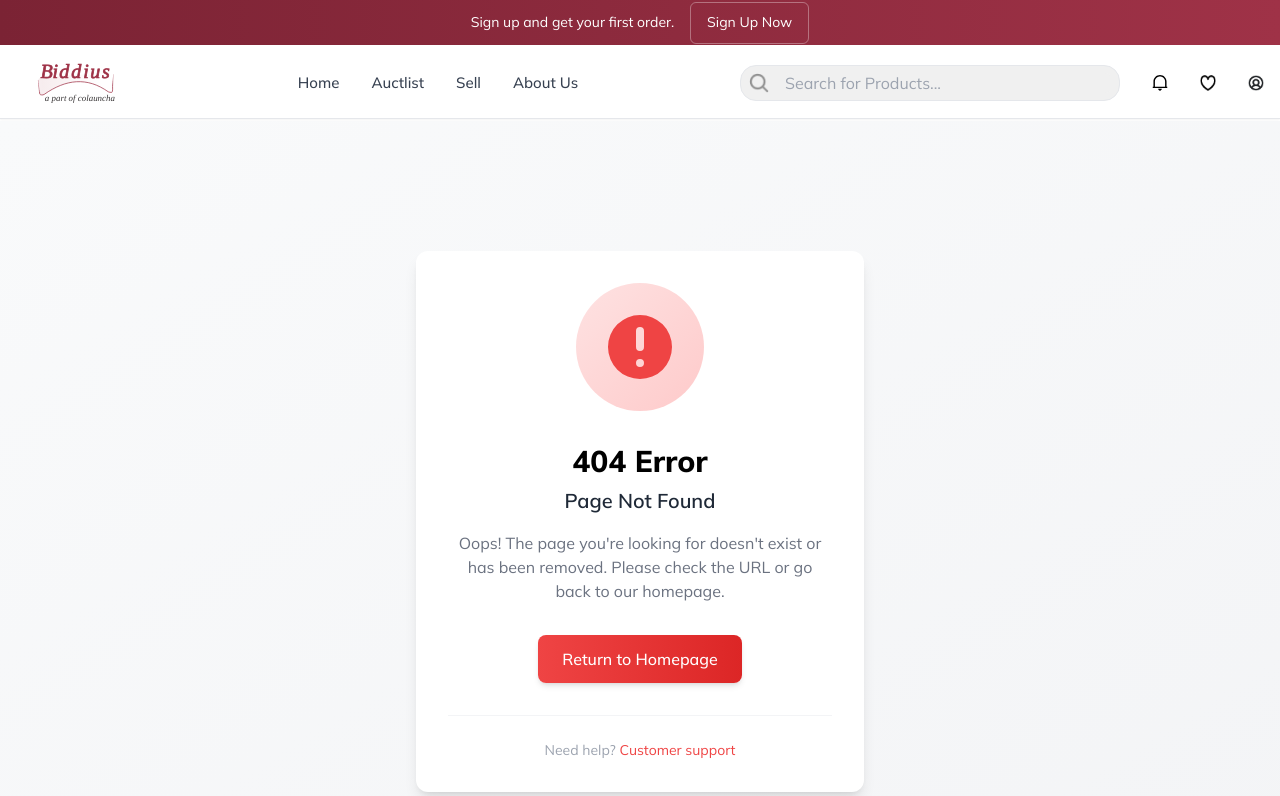
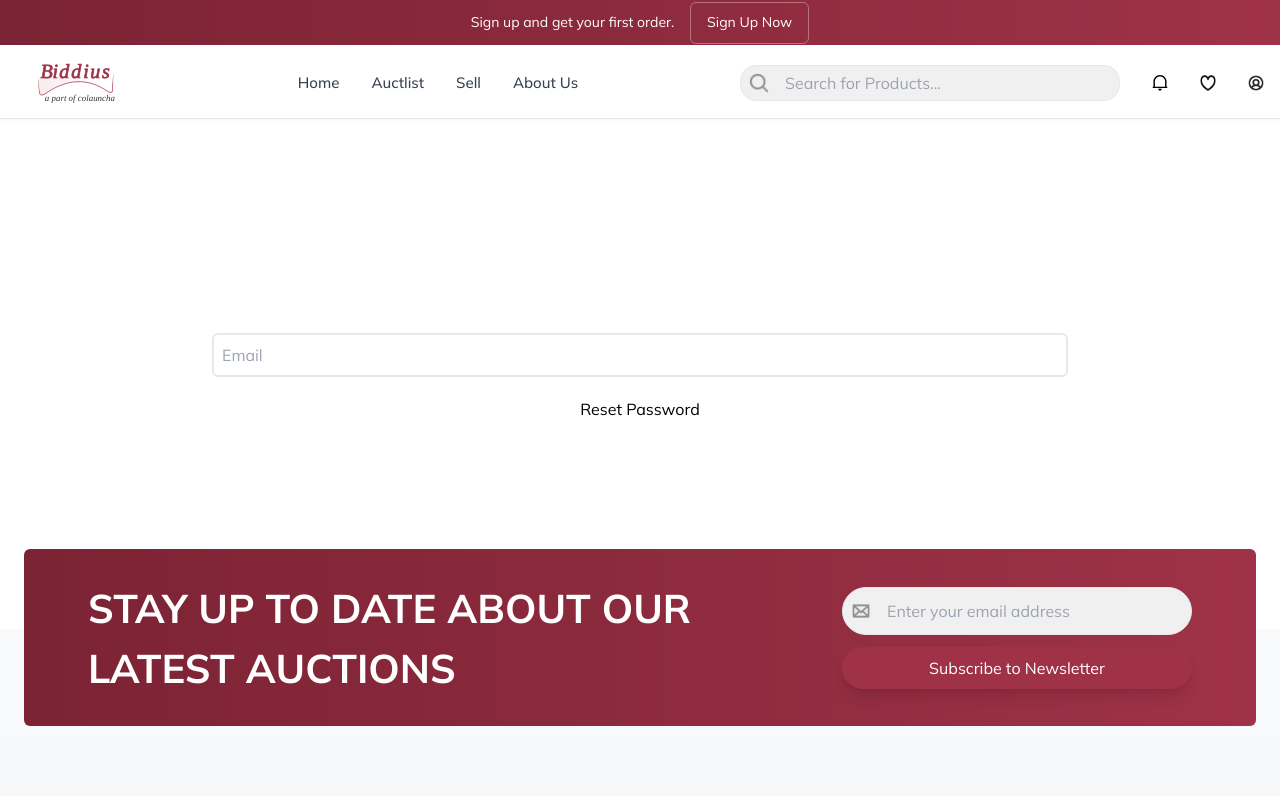
Before and after one commit to Colauncha/Auctora-Frontend, a React (Vite) app: page /forgot-password in a window 1280 px wide. Shown: the top 796 px of the page. Built offline with nearby package versions, Linux system fonts and the light colour scheme.

Commit message:
ForgotPassword / Password validation

```diff
--- a/src/App.jsx
+++ b/src/App.jsx
@@ -7,6 +7,11 @@ import AboutUs from "../src/Pages/About/About";
 import Footer from "./Pages/Home/Footer";
 import SignUp from "./Pages/Auth/SignUp";
 import SignIn from "./Pages/Auth/SignIn";
+import ForgotPassword from "./Pages/Auth/ForgotPassword";
+// import ResetPassword from "./Pages/Auth/ResetPassword";
+
+
+
 import ViewAll from "./Pages/Views/ViewAll";
 import CategoryResult from "./Pages/Category/CategoryResult";
 import DetailPage from "./Pages/Detail/Detail";
@@ -52,6 +57,7 @@ import TermsCondition from "./Pages/Terms & Privacy Policy/TermsCondition";
 // For all pages to start from top
 import ScrollToTop from "./Components/ScrollToTop";
 
+
 const App = () => {
   return (
     <div>
@@ -76,6 +82,11 @@ const App = () => {
         {/* Auth Routes */}
         <Route path="/sign-up" element={<SignUp />} />
         <Route path="/sign-in" element={<SignIn />} />
+
+        <Route path="/forgot-password" element={<ForgotPassword />} />
+        {/* <Route path="/reset-password" element={<ResetPassword />} /> */}
+
+
 
         {/* Verification Routes */}
         {/* <Route path="/otp" element={<Otp />} /> */}
--- a/src/Components/auth/AuthFormSginIn.jsx
+++ b/src/Components/auth/AuthFormSginIn.jsx
@@ -1,3 +1,203 @@
+// import { google_auth } from "../../Constants";
+// import PropTypes from 'prop-types';
+// import Button from "../Button";
+// import Input from "./Input";
+// import useModeStore from "../../Store/Store";
+// import { useNavigate } from "react-router-dom";
+// import Loader from "../../assets/loader";
+// import {useState} from "react"
+// import useAuthStore from "../../Store/AuthStore";
+// import style from "./css/auth.module.css";
+// import { current } from "../../utils";
+// import { FaEyeSlash } from "react-icons/fa";
+// import ForgotPassword from "../../Pages/Auth/ForgotPassword";
+
+
+
+// const AuthFormSginIn = ({ heading }) => {
+//   const { isMobile } = useModeStore();
+//   const navigate = useNavigate();
+
+//   // States of the applications
+//   const [email, setEmail] = useState("")
+//   const [password, setPassword] = useState("")
+//   // const [checked, setChecked] = useState(true)
+//   const [alertT, setAlert] = useState({isAlert: false, level: 'warn', message: ""});
+//   const [loading, setLoading]=useState(false)
+//   const login = useAuthStore((state) => state.login);
+//   const [isHarshed, setIsHarshed] = useState(false);
+
+//   const submit = async (e) => {
+//     e.preventDefault();
+//     setLoading(true);
+
+//     const data = {
+//       identifier: email,
+//       password
+//     }
+
+//     const validatePassword = (pwd) => {
+//       const startsWithCapital = /^[A-Z]/.test(pwd);
+//       const hasMinLength = pwd.length >= 8;
+//       const hasNumber = /\d/.test(pwd);
+//       const hasSpecialChar = /[!@#$%^&*()_+[\]{};':"\\|,.<>/?-]/.test(pwd);
+
+//       return startsWithCapital && hasMinLength && hasNumber && hasSpecialChar;
+//     };
+
+//     const handleSubmit = (e) => {
+//       e.preventDefault();
+
+//       if (!validatePassword(password)) {
+//         setError(
+//           "Password must start with a capital letter, be at least 8 characters, include a number and a special character."
+//         );
+//         return;
+//       }
+//       setError("");
+//     };
+
+//     console.log(JSON.stringify(data))
+//     let endpoint = `${current}users/login`;
+
+//     try {
+//       const response = await fetch(endpoint, {
+//        method: "POST",
+//        headers: {
+//         'Content-Type':'application/json',
+//        },
+//        body: JSON.stringify(data),
+//        credentials: "include",
+//       });
+//       if (response.ok){
+//         const data = await response.json();
+//         console.log('Login Successful', data);
+//         localStorage.setItem('token', JSON.stringify(data.data.token));
+//         setAlert({isAlert: true, level: "success", message: "Log In Successful"})
+//         setTimeout(() => {
+//           login(data.data.token.split('.')[0])
+//           setLoading(false)
+//           sessionStorage.getItem('email-otp') ? navigate('/otp') : navigate('/dashboard')
+//         }, 500)
+//       } else{
+//         const errorData = await response.json();
+//         console.error('Login Failed: ', errorData);
+//         setTimeout(() => {
+//           setLoading(false)
+//           setAlert({isAlert: true, message: `${errorData.message}: ${errorData.detail}`})
+//         }, 500)
+//       }
+//     } catch (error) {
+//       console.error('Error during Login', error)
+//       setTimeout(() => {
+//         setLoading(false)
+//         setAlert({isAlert: true, message: error.message})
+//       }, 500)
+//     }
+//   };
+
+//   const signUp = () => {
+//     navigate("/sign-up");
+//   };
+//   return (
+//     <div className="w-[620px] h-[500px] p-10 bg-white rounded-tl-md rounded-bl-md">
+//       <form >
+//         {loading && <Loader />}
+//         <div className={
+//           `${alertT.isAlert ? style.alertShow : style.alertNone}
+//            ${alertT.level === 'success' ? style.alertSuccess : ''}
+//           `
+//         }>{alertT.message}</div>
+//         <fieldset className="flex flex-col gap-3">
+//           <legend className="text-[30px] font-[700] text-[#9f3247]">
+//             {heading}
+//           </legend>
+//           {isMobile && (
+//             <div className="flex items-center gap-1">
+//               <p className="text-[#848a8f] text-[12px]">
+//                 Don&apos;t have an account?{" "}
+//               </p>
+//               <span
+//                 className="text-[#de506d] text-[12px] cursor-pointer"
+//                 onClick={signUp}
+//               >
+//                 Sign Up
+//               </span>
+//             </div>
+//           )}
+//           <Input
+//             title={`Email`}
+//             id={`email`}
+//             value={email}
+//             type={`email`}
+//             htmlFor={`email`}
+//             className={`focus:outline-[#9f3248]`}
+//             onChange={(e) => {
+//               setAlert({isAlert: false, message: ""})
+//               setEmail(e.target.value)
+//             }}
+//           />
+//           <div className="relative border-2 flex w-full ">
+//           <Input
+//             title={`Password`}
+//             id={`password`}
+//             // type={`password`}
+//             type={isHarshed ? "text" : "password"}
+//             htmlFor={`password`}
+//             value={password}
+//             className={`focus:outline-[#9f3248] w-full`}
+//             onChange={(e) => {
+//               setAlert({isAlert: false, message: ""})
+//               setPassword(e.target.value)
+//             }}
+//           />
+//           <FaEyeSlash className="absolute right-1 top-3 cursor-pointer w-[10%]" onClick={()=>setIsHarshed(!isHarshed)} />
+
+//           </div>
+
+
+//           {/* <div className="flex items-center  gap-4">
+//             <Input
+//               id={`checkbox`}
+//               type={`checkbox`}
+//               htmlFor={`checkbox`}
+//               className={`focus:outline-none`}
+//               value={checked}
+//               onChange={(e)=>setChecked(e.target.checked)}
+//             />
+//             <p className="text-[#848a8f]">Remember Me</p>
+//           </div> */}
+//           <Button
+//             label={`Login`}
+//             onClick={submit }
+//             className={`hover:bg-[#de506d]`}
+//             disabled={loading}
+//           >{loading ? "Submitting": "Logged IN"}</Button>
+//         </fieldset>
+//       </form>
+//       <div className="flex flex-col gap-3 mt-2 items-center">
+//         <p>Or Login with</p>
+//         <div className="flex items-center gap-3">
+//           <img src={google_auth} alt="" className="w-10 h-10 cursor-pointer" />
+//         </div>
+//       </div>
+
+//       <div className="flex justify-center items-center">
+//       <ForgotPassword heading="Login" showForgotPassword={true} />
+//     </div>
+
+//     </div>
+//   );
+// };
+// AuthFormSginIn.propTypes = {
+//   heading: PropTypes.string.isRequired,
+// };
+
+// export default AuthFormSginIn;
+
+
+
+
 import { google_auth } from "../../Constants";
 import PropTypes from 'prop-types';
 import Button from "../Button";
@@ -5,87 +205,105 @@ import Input from "./Input";
 import useModeStore from "../../Store/Store";
 import { useNavigate } from "react-router-dom";
 import Loader from "../../assets/loader";
-import {useState} from "react"
+import { useState } from "react";
 import useAuthStore from "../../Store/AuthStore";
 import style from "./css/auth.module.css";
 import { current } from "../../utils";
+import { FaEyeSlash } from "react-icons/fa";
 
-const AuthFormSginIn = ({ heading }) => {
+const AuthFormSignIn = ({ heading }) => {
   const { isMobile } = useModeStore();
   const navigate = useNavigate();
 
-  // States of the applications
-  const [email, setEmail] = useState("")
-  const [password, setPassword] = useState("")
-  // const [checked, setChecked] = useState(true)
-  const [alertT, setAlert] = useState({isAlert: false, level: 'warn', message: ""});
-  const [loading, setLoading]=useState(false)
+  const [email, setEmail] = useState("");
+  const [password, setPassword] = useState("");
+  const [isHarshed, setIsHarshed] = useState(false);
+  const [error, setError] = useState("");
+  const [alertT, setAlert] = useState({ isAlert: false, level: 'warn', message: "" });
+  const [loading, setLoading] = useState(false);
+
   const login = useAuthStore((state) => state.login);
+
+  const signUp = () => navigate("/sign-up");
+  const forgotPassword = () => navigate("/forgot-password");
+
+  const validatePassword = (pwd) => {
+    const startsWithCapital = /^[A-Z]/.test(pwd);
+    const hasMinLength = pwd.length >= 8;
+    const hasNumber = /\d/.test(pwd);
+    const hasSpecialChar = /[!@#$%^&*()_+[\]{};':"\\|,.<>/?-]/.test(pwd);
+
+    return startsWithCapital && hasMinLength && hasNumber && hasSpecialChar;
+  };
 
   const submit = async (e) => {
     e.preventDefault();
+    setError("");
     setLoading(true);
+
+    if (!validatePassword(password)) {
+      setLoading(false);
+      setError("Password must start with a capital letter, be at least 8 characters, include a number and a special character.");
+      return;
+    }
 
     const data = {
       identifier: email,
       password
-    }
+    };
 
-    console.log(JSON.stringify(data))
     let endpoint = `${current}users/login`;
 
     try {
       const response = await fetch(endpoint, {
         method: "POST",
         headers: {
-        'Content-Type':'application/json',
+          'Content-Type': 'application/json',
         },
         body: JSON.stringify(data),
         credentials: "include",
       });
-      if (response.ok){
+
+      if (response.ok) {
         const data = await response.json();
-        console.log('Login Successful', data);
         localStorage.setItem('token', JSON.stringify(data.data.token));
-        setAlert({isAlert: true, level: "success", message: "Log In Successful"})
+        setAlert({ isAlert: true, level: "success", message: "Log In Successful" });
+
         setTimeout(() => {
-          login(data.data.token.split('.')[0])
-          setLoading(false)
-          sessionStorage.getItem('email-otp') ? navigate('/otp') : navigate('/dashboard')
-        }, 500)
-      } else{
+          login(data.data.token.split('.')[0]);
+          setLoading(false);
+          sessionStorage.getItem('email-otp') ? navigate('/otp') : navigate('/dashboard');
+        }, 500);
+      } else {
         const errorData = await response.json();
-        console.error('Login Failed: ', errorData);
         setTimeout(() => {
-          setLoading(false)
-          setAlert({isAlert: true, message: `${errorData.message}: ${errorData.detail}`})
-        }, 500)
+          setLoading(false);
+          setAlert({ isAlert: true, message: `${errorData.message}: ${errorData.detail}` });
+        }, 500);
       }
     } catch (error) {
-      console.error('Error during Login', error)
       setTimeout(() => {
-        setLoading(false)
-        setAlert({isAlert: true, message: error.message})
-      }, 500)
+        setLoading(false);
+        setAlert({ isAlert: true, message: error.message });
+      }, 500);
     }
   };
 
-  const signUp = () => {
-    navigate("/sign-up");
-  };
   return (
     <div className="w-[620px] h-[500px] p-10 bg-white rounded-tl-md rounded-bl-md">
-      <form >
+      <form onSubmit={submit}>
         {loading && <Loader />}
         <div className={
           `${alertT.isAlert ? style.alertShow : style.alertNone}
-           ${alertT.level === 'success' ? style.alertSuccess : ''}
-          `
-        }>{alertT.message}</div>
+           ${alertT.level === 'success' ? style.alertSuccess : ''}`
+        }>
+          {alertT.message}
+        </div>
         <fieldset className="flex flex-col gap-3">
           <legend className="text-[30px] font-[700] text-[#9f3247]">
             {heading}
           </legend>
+
           {isMobile && (
             <div className="flex items-center gap-1">
               <p className="text-[#848a8f] text-[12px]">
@@ -99,6 +317,7 @@ const AuthFormSginIn = ({ heading }) => {
               </span>
             </div>
           )}
+
           <Input
             title={`Email`}
             id={`email`}
@@ -107,42 +326,52 @@ const AuthFormSginIn = ({ heading }) => {
             htmlFor={`email`}
             className={`focus:outline-[#9f3248]`}
             onChange={(e) => {
-              setAlert({isAlert: false, message: ""})
-              setEmail(e.target.value)
+              setAlert({ isAlert: false, message: "" });
+              setEmail(e.target.value);
             }}
           />
+
+          <div className="relative w-full">
             <Input
               title={`Password`}
               id={`password`}
-            type={`password`}
+              type={isHarshed ? "text" : "password"}
               htmlFor={`password`}
               value={password}
-            className={`focus:outline-[#9f3248]`}
+              className={`focus:outline-[#9f3248] w-full`}
               onChange={(e) => {
-              setAlert({isAlert: false, message: ""})
-              setPassword(e.target.value)
+                setAlert({ isAlert: false, message: "" });
+                setPassword(e.target.value);
               }}
             />
+            <FaEyeSlash
+               className="absolute right-3 top-8 cursor-pointer w-[10%]"
+                onClick={()=>setIsHarshed(!isHarshed)} />
+          </div>
 
-          {/* <div className="flex items-center  gap-4">
-            <Input
-              id={`checkbox`}
-              type={`checkbox`}
-              htmlFor={`checkbox`}
-              className={`focus:outline-none`}
-              value={checked}
-              onChange={(e)=>setChecked(e.target.checked)}
-            />
-            <p className="text-[#848a8f]">Remember Me</p>
-          </div> */}
+          {error && <p className="text-sm text-red-500">{error}</p>}
+
+          <div className="flex justify-end">
+            <button
+              type="button"
+              onClick={forgotPassword}
+              className="text-sm text-blue-600 hover:underline"
+            >
+              Forgot Password?
+            </button>
+          </div>
+
           <Button
             label={`Login`}
-            onClick={submit }
+            type="submit"
             className={`hover:bg-[#de506d]`}
             disabled={loading}
-          >{loading ? "Submitting": "Logged IN"}</Button>
+          >
+            {loading ? "Submitting..." : "Login"}
+          </Button>
         </fieldset>
       </form>
+
       <div className="flex flex-col gap-3 mt-2 items-center">
         <p>Or Login with</p>
         <div className="flex items-center gap-3">
@@ -152,8 +381,9 @@ const AuthFormSginIn = ({ heading }) => {
     </div>
   );
 };
-AuthFormSginIn.propTypes = {
+
+AuthFormSignIn.propTypes = {
   heading: PropTypes.string.isRequired,
 };
 
-export default AuthFormSginIn;
+export default AuthFormSignIn;
--- /dev/null
+++ b/src/Pages/Auth/ForgotPassword.jsx
@@ -0,0 +1,39 @@
+// ForgotPassword.jsx or LoginForm.jsx (more appropriate name maybe)
+import { useState } from "react";
+
+
+const ForgotPassword = () => {
+  const [email, setEmail] = useState("");
+  // const [error, setError] = useState("");
+
+
+  const handleSubmit = (e) => {
+    e.preventDefault();
+    console.log("Email submitted:", email);
+    // Do login logic or password reset logic
+    // setError("");
+  };
+
+  return (
+
+    <form onSubmit={handleSubmit} className="m-52 flex flex-col gap-4">
+      <input
+      title={`Email`}
+      id={`email`}
+      type="email"
+      placeholder="Email"
+      value={email}
+      className="m-1 border-2 border-gray-200 rounded-md p-2"
+      onChange={(e) => setEmail(e.target.value)}
+      required
+      />
+      <button type="submit" onClick={handleSubmit}>
+        Reset Password
+      </button>
+
+
+    </form>
+  );
+};
+
+export default ForgotPassword;
```
Lines whose indentation alone changed are shown as unchanged.
